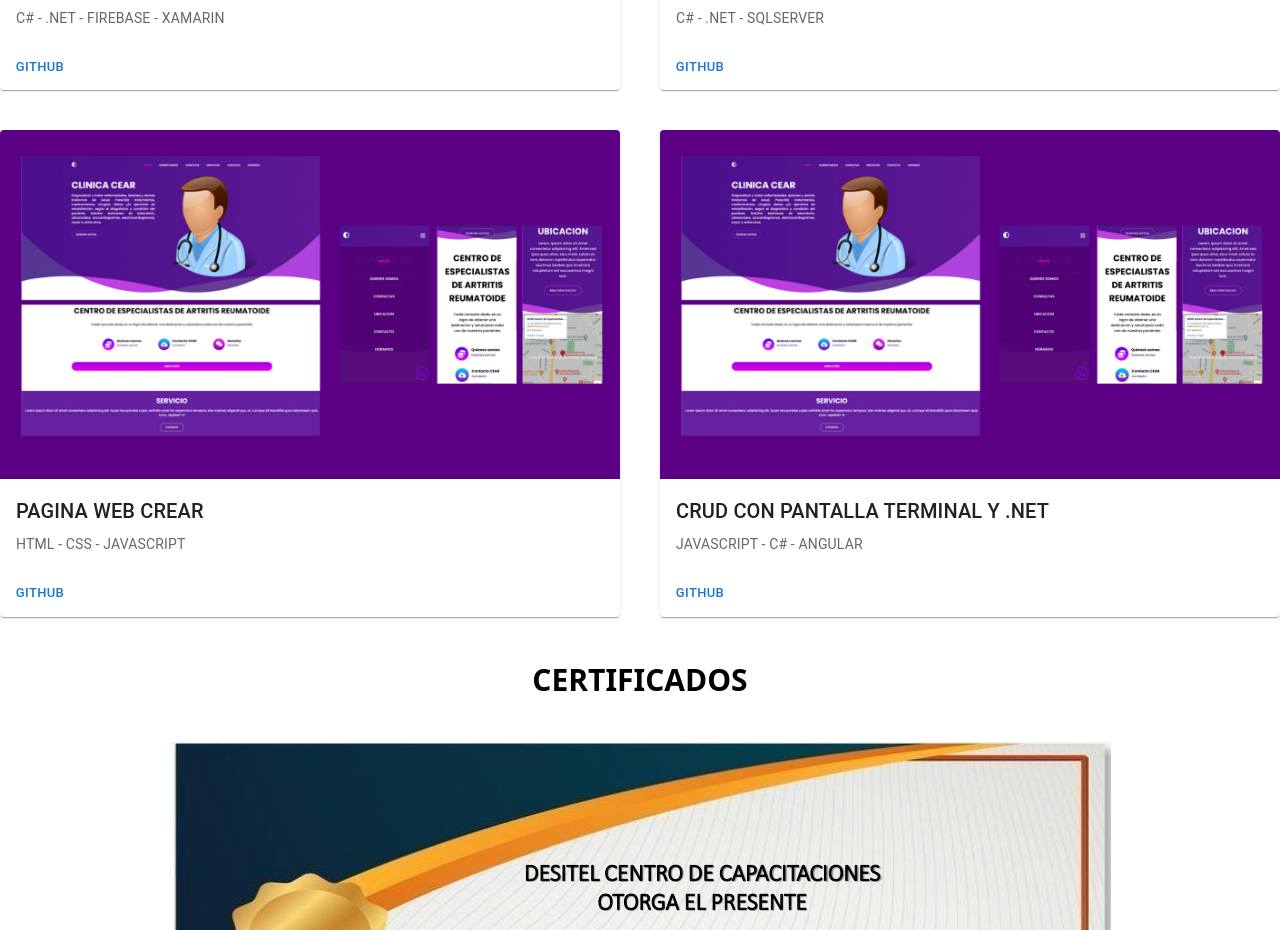
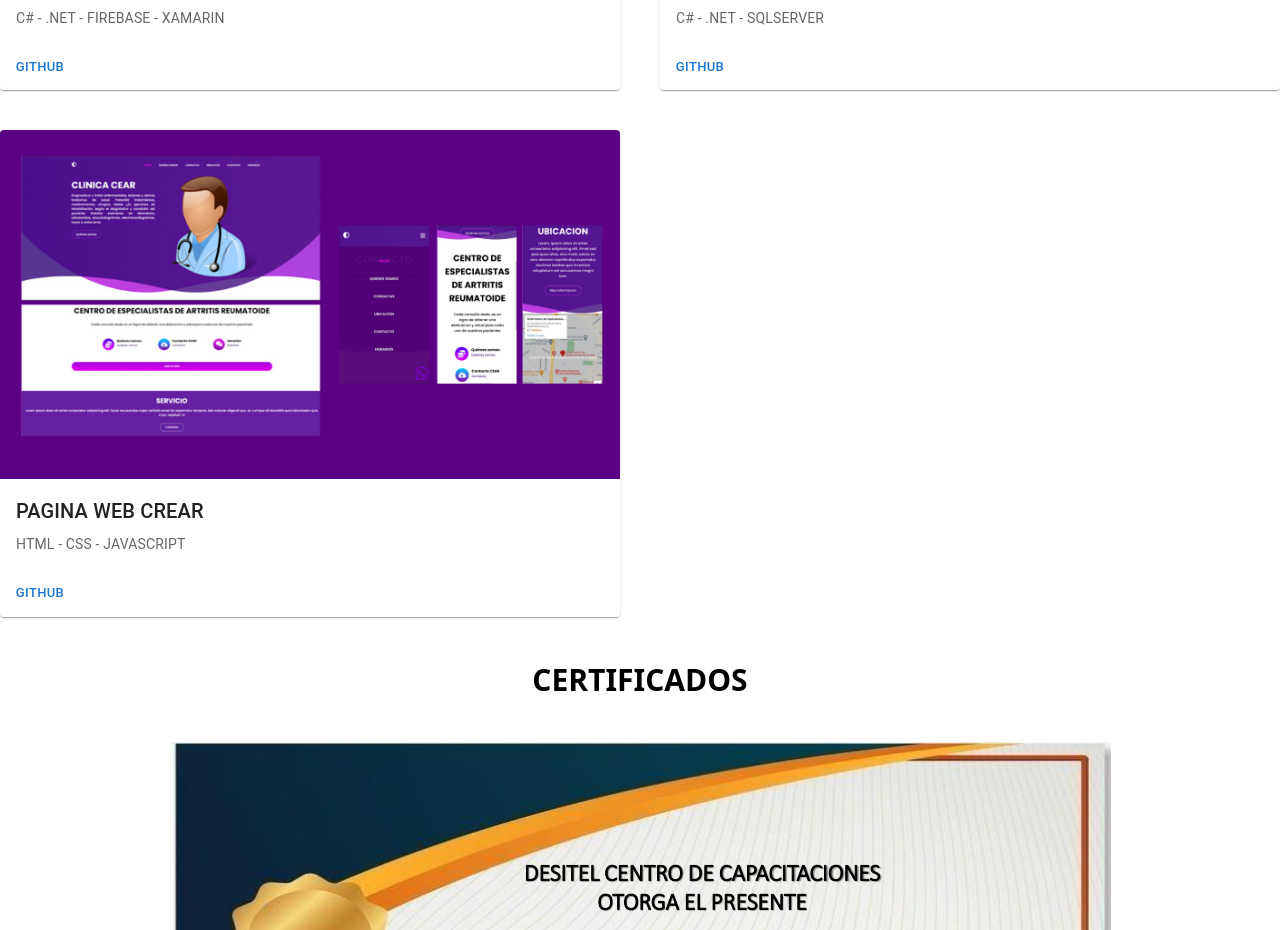
Before and after one commit to NestorSandoval/Portafolio-SandovalNestor, a React (Vite) app: page / in a window 1280 px wide. Shown: the part 1880-2810 px from the top of the page. Built offline with nearby package versions, Linux system fonts and the light colour scheme.

Commit message:
fix: component working

```diff
--- a/src/components/Trabajo.jsx
+++ b/src/components/Trabajo.jsx
@@ -66,22 +66,6 @@ const Trabajo = () => {
               <Button size="small">GitHub</Button>
             </CardActions>
           </Card>
-
-          {/* Imagene 3 */}
-          <Card>
-            <CardMedia component="img" image="PROYECTO-PAGINACREAR.png" />
-            <CardContent>
-              <Typography gutterBottom variant="h6">
-                CRUD CON PANTALLA TERMINAL Y .NET
-              </Typography>
-              <Typography variant="body2" color="text.secondary">
-                JAVASCRIPT - C# - ANGULAR
-              </Typography>
-            </CardContent>
-            <CardActions>
-              <Button size="small">GitHub</Button>
-            </CardActions>
-          </Card>
         </div>
       </div>
     </div>
```
Also changed, not shown: 1 other file (tests, documents, lock files or other folders).
